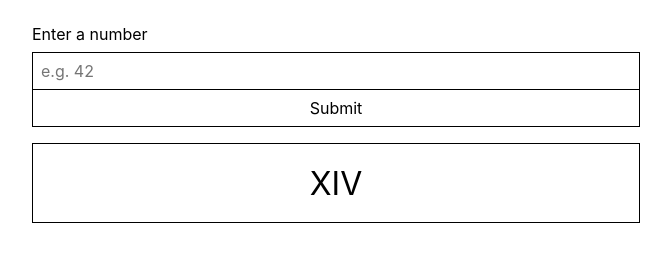
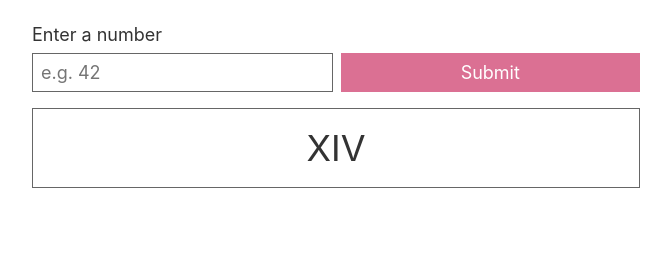
Before and after one commit to oliverjam/roman-numeral-tdd-codealong, a website: page index.html in a window 1280 px wide. Shown: the whole page, without its empty margins (304-975 px from the left). Drawn offline with Linux system fonts and the light colour scheme.

Commit message:
Style form

```diff
--- a/index.html
+++ b/index.html
@@ -12,6 +12,8 @@
 
     body {
       font-family: -apple-system, BlinkMacSystemFont, "Segoe UI", Roboto, Helvetica, Arial, sans-serif, "Apple Color Emoji", "Segoe UI Emoji", "Segoe UI Symbol";
+      font-size: 1.125rem;
+      color: #333;
     }
 
     input,
@@ -21,8 +23,8 @@
       font-family: inherit;
       font-size: inherit;
       color: inherit;
-      background-color: #ffffff;
-      border: 1px solid;
+      background-color: white;
+      border: none;
       border-radius: 0;
     }
 
@@ -32,14 +34,34 @@
       padding: 1rem;
     }
 
+    .form__row {
+      margin-top: 0.5rem;
+      display: flex;
+    }
+
     .form__input {
-      margin-top: 0.5rem;
       padding: 0.5rem;
+      border: 1px solid #666;
+    }
+
+    /* Slightly less ugly than the default focus styles */
+    .form__input:focus,
+    .form__button:focus {
+      outline: 2px solid skyblue;
+      outline-offset: 2px;
     }
 
     .form__button {
+      margin-left: 0.5rem;
       padding: 0.5rem;
+      color: white;
+      background-color: palevioletred;
       border-top: none;
+      transition: background-color 0.2s;
+    }
+
+    .form__button:hover {
+      background-color: #c65379;
     }
 
     .result {
@@ -50,7 +72,7 @@
       justify-content: center;
       align-items: center;
       font-size: 2em;
-      border: 1px solid;
+      border: 1px solid #666;
     }
   </style>
 </head>
@@ -58,8 +80,10 @@
   <main class="container">
     <form class="form">
       <label class="form" for="numeral">Enter a number</label>
-      <input class="form__input"id="numeral" type="number" placeholder="e.g. 42">
-      <button class="form__button" type="submit">Submit</button>
+      <div class="form__row">
+        <input class="form__input"id="numeral" type="number" placeholder="e.g. 42">
+        <button class="form__button" type="submit">Submit</button>
+      </div>
     </form>
     <div class="result">XIV</div>
   </main>
```
